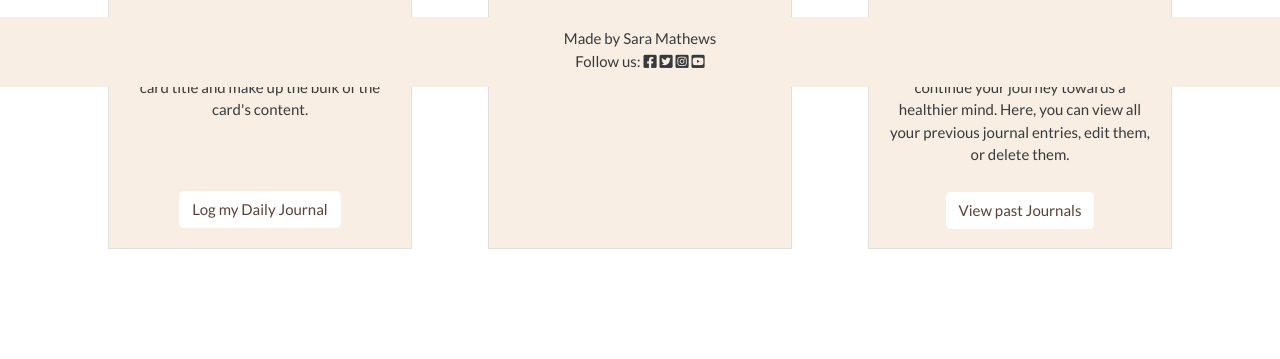
After one commit to SaraMathews/My-Healthy-Mind, a Django app: page /home_page/ in a window 1280 px wide. The commit adds this page. Shown: the part 713-1072 px from the top of the page. Run offline with Django 3.2, Linux system fonts and the light colour scheme; some libraries are stand-ins or nearby versions; some web fonts are replaced.

Commit message:
Extend base.html to other files in templates folder

```diff
--- a/dailyjournal/urls.py
+++ b/dailyjournal/urls.py
@@ -2,5 +2,8 @@ from django.urls import path
 from . import views
 
 urlpatterns = [
-    path('', views.home, name='home'),
+    path('', views.home_page, name='home'),
+    path('previous_journals/', views.previous_journals, name='previous_journals'),
+    path('daily_journal/', views.daily_journal, name='daily_journal'),
+    path('home_page/', views.home_page, name='home_page'),
 ]
--- a/dailyjournal/views.py
+++ b/dailyjournal/views.py
@@ -5,3 +5,15 @@ from django.shortcuts import render
 
 def home(request):
     return render(request, 'base.html')
+
+
+def previous_journals(request):
+    return render(request, 'previous_journals.html')
+
+
+def daily_journal(request):
+    return render(request, 'daily_journal.html')
+
+
+def home_page(request):
+    return render(request, 'home_page.html')
--- a/templates/base.html
+++ b/templates/base.html
@@ -41,10 +41,10 @@
                                 class="sr-only">(current)</span></a>
                     </li>
                     <li class="nav-item list-bg ml-auto">
-                        <a class="nav-link ul-padding-hamburger" href="daily_journal.html">Daily Journal</a>
+                        <a class="nav-link ul-padding-hamburger" href="{% url 'daily_journal' %}">Daily Journal</a>
                     </li>
                     <li class="nav-item list-bg ml-auto">
-                        <a class="nav-link ul-padding-hamburger" href="#">Past Journals</a>
+                        <a class="nav-link ul-padding-hamburger" href="{% url 'previous_journals' %}">Past Journals</a>
                     </li>
                 </ul>
                 <ul class="navbar-nav ml-auto">
@@ -60,69 +60,14 @@
                 </ul>
             </div>
         </nav>
-
-        <!-- Welcome text container -->
-        <div class="container-fluid p-0 first-container">
-            <div class="jumbotron jumbotron-fluid h-50 h-md-75 mb-0">
+        <main>
+            {% block content %}
+            {% endblock content %}
             <div class="container">
-                    <h1 class="display-4">Welcome!</h1>
-                    <p class="lead">Here on the My Healthy Mind website we provide you with a safe space to log your
-                        daily
-                        journal,
-                        allowing you to keep track of your thoughts and
-                        feelings. We strongly believe that maintaining a positive mindset and prioritizing your
-                        well-being is vital for a
-                        healthy mind, and we're here to support you in achieving that. Our user-friendly journaling
-                        system enables you to
-                        reflect on your experiences and emotions, set goals, and monitor your progress as you work
-                        towards a happier and
-                        healthier you.</p>
+                {% block journalform %}
+                {% endblock journalform %}
             </div>
-            </div>
-
-            <!-- Card container -->
-            <div class="container container-features">
-                <div class="row justify-content-around">
-                    <div class="card card-rounded card-custom">
-                        <img src="https://m.media-amazon.com/images/I/518tUTYNbsL._AC_UF1000,1000_QL80_.jpg"
-                            class="card-img-top image" alt="...">
-                        <div class="card-body card-body-bottom d-flex flex-column">
-                            <h5 class="card-title">Daily Journal</h5>
-                            <p class="card-text">Some quick example text to build on the card title and make up the
-                                bulk of the
-                                card's
-                                content.</p>
-                            <a href="daily_journal.html" class="btn button mt-auto mx-auto">Log my Daily Journal</a>
-                        </div>
-                    </div>
-
-
-                    <div class="card card-rounded card-custom">
-                        <img src="https://c8.alamy.com/comp/2N7B2N7/human-brain-with-flowers-and-butterflies-mental-health-and-self-care-concept-positive-thinking-creative-mind-2N7B2N7.jpg"
-                            class="card-img-top image" alt="...">
-                        <div class="card-body card-body-bottom">
-                            <h5 class="card-title">Daily Quote</h5>
-                            <p class="card-text">#</p>
-                        </div>
-                    </div>
-
-                    <div class="card card-rounded card-custom d-none d-lg-block">
-                        <img src="https://hbr.org/resources/images/article_assets/2021/02/Feb21_23_1296183274.jpg"
-                            class="card-img-top image" alt="...">
-                        <div class="card-body card-body-bottom d-flex flex-column">
-                            <h5 class="card-title">Past Journals</h5>
-                            <p class="card-text">
-                                Revisit your past journals, reflect, and continue your journey towards a healthier
-                                mind. Here, you can view all your previous journal entries, edit them, or delete them.
-                            </p>
-
-                            <a href="#" class="btn button mt-auto mx-auto">View past Journals</a>
-
-                        </div>
-                    </div>
-                </div>
-            </div>
-
+        </main>
         <!-- Footer -->
         <footer class="footer fixed-bottom">
             <p class="m-0 text-center text-black">Made by Sara Mathews</p>
--- a/templates/daily_journal.html
+++ b/templates/daily_journal.html
@@ -1,5 +1,6 @@
+{% extends 'base.html' %}
 {% load static %}
-
+{% block journalform %}
 <form>
     <div class="form-group">
         <label for="heading">My Daily Journal</label>
@@ -24,3 +25,5 @@
         </div>
     </div>
 </form>
+
+{% endblock %}
--- /dev/null
+++ b/templates/home_page.html
@@ -0,0 +1,67 @@
+{% extends 'base.html' %}
+{% block content %}
+<!-- Welcome text container -->
+<div class="container-fluid p-0 first-container">
+    <div class="jumbotron jumbotron-fluid h-50 h-md-75 mb-0">
+        <div class="container">
+            <h1 class="display-4">Welcome!</h1>
+            <p class="lead">Here on the My Healthy Mind website we provide you with a safe space to log your
+                daily
+                journal,
+                allowing you to keep track of your thoughts and
+                feelings. We strongly believe that maintaining a positive mindset and prioritizing your
+                well-being is vital for a
+                healthy mind, and we're here to support you in achieving that. Our user-friendly journaling
+                system enables you to
+                reflect on your experiences and emotions, set goals, and monitor your progress as you work
+                towards a happier and
+                healthier you.</p>
+        </div>
+    </div>
+
+    <!-- Card container -->
+    <div class="container container-features">
+        <div class="row justify-content-around">
+            <div class="card card-rounded card-custom">
+                <img src="https://m.media-amazon.com/images/I/518tUTYNbsL._AC_UF1000,1000_QL80_.jpg"
+                    class="card-img-top image" alt="...">
+                <div class="card-body card-body-bottom d-flex flex-column">
+                    <h5 class="card-title">Daily Journal</h5>
+                    <p class="card-text">Some quick example text to build on the card title and make up the
+                        bulk of the
+                        card's
+                        content.</p>
+                    <a href="{% url 'daily_journal' %}" class="btn button mt-auto mx-auto">Log my Daily
+                        Journal</a>
+                </div>
+            </div>
+
+
+            <div class="card card-rounded card-custom">
+                <img src="https://c8.alamy.com/comp/2N7B2N7/human-brain-with-flowers-and-butterflies-mental-health-and-self-care-concept-positive-thinking-creative-mind-2N7B2N7.jpg"
+                    class="card-img-top image" alt="...">
+                <div class="card-body card-body-bottom">
+                    <h5 class="card-title">Daily Quote</h5>
+                    <p class="card-text">#</p>
+                </div>
+            </div>
+
+            <div class="card card-rounded card-custom d-none d-lg-block">
+                <img src="https://hbr.org/resources/images/article_assets/2021/02/Feb21_23_1296183274.jpg"
+                    class="card-img-top image" alt="...">
+                <div class="card-body card-body-bottom d-flex flex-column">
+                    <h5 class="card-title">Past Journals</h5>
+                    <p class="card-text">
+                        Revisit your past journals, reflect, and continue your journey towards a healthier
+                        mind. Here, you can view all your previous journal entries, edit them, or delete them.
+                    </p>
+
+                    <a href="{% url 'previous_journals' %}" class="btn button mt-auto mx-auto">View past
+                        Journals</a>
+
+                </div>
+            </div>
+        </div>
+    </div>
+
+    {% endblock %}
```
Lines whose indentation alone changed are shown as unchanged.
